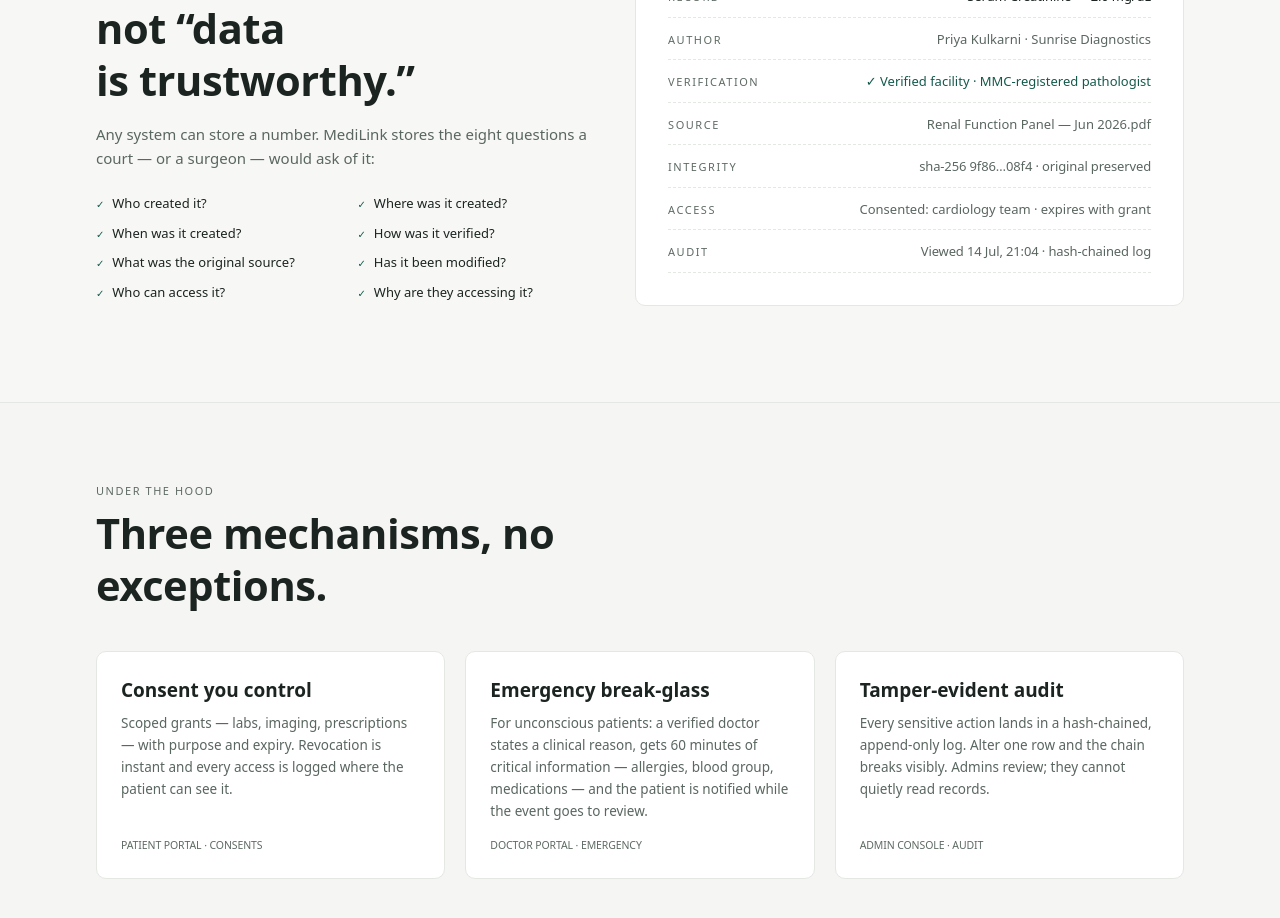
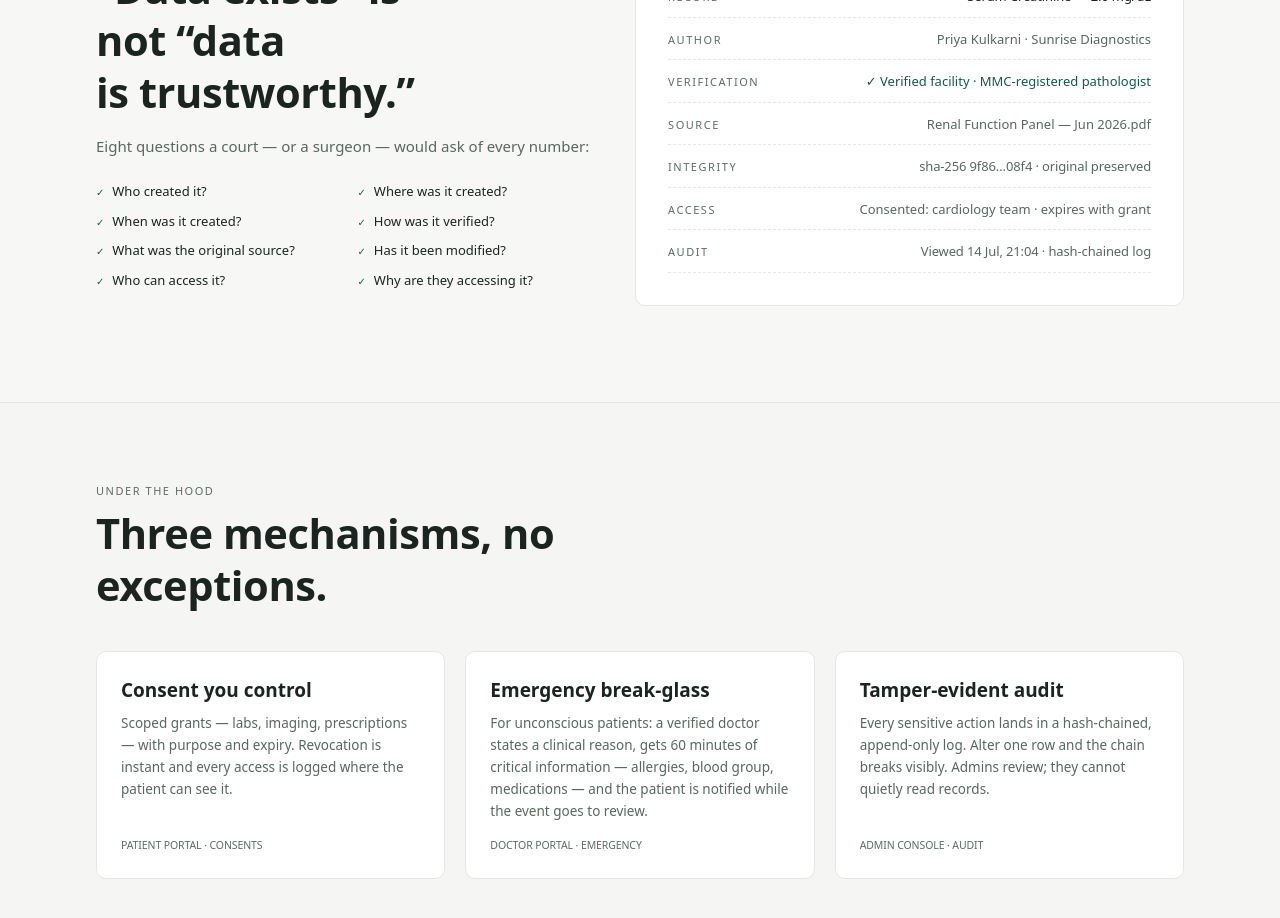
Before and after one commit to PravinMandal/MediLink, a Next.js app in the folder app/: page / in a window 1280 px wide. Shown: the part 5440-6358 px from the top of the page. Built offline with nearby package versions, Linux system fonts and the light colour scheme; no server answers.

Commit message:
Marketing copy trim (Explorer-4 #2)

```diff
--- a/app/src/app/(marketing)/page.tsx
+++ b/app/src/app/(marketing)/page.tsx
@@ -194,8 +194,7 @@ export default function MarketingHome() {
                 &ldquo;Data exists&rdquo; is not&nbsp;&ldquo;data is&nbsp;trustworthy.&rdquo;
               </h2>
               <p className="mt-4 max-w-lg text-[15px] leading-relaxed text-ink-soft">
-                Any system can store a number. MediLink stores the eight questions a
-                court — or a surgeon — would ask of it:
+                Eight questions a court — or a surgeon — would ask of every number:
               </p>
               <dl className="mt-6 grid max-w-lg grid-cols-2 gap-x-6 gap-y-2.5">
                 {[
```
